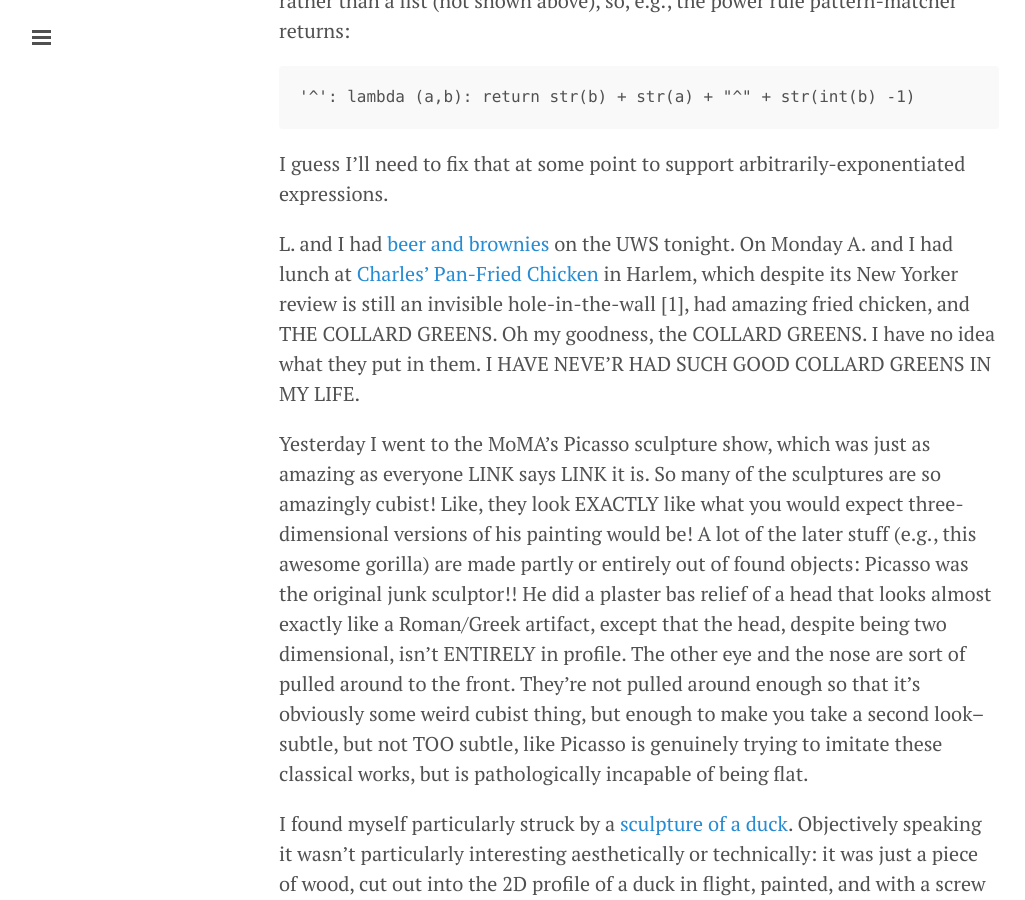
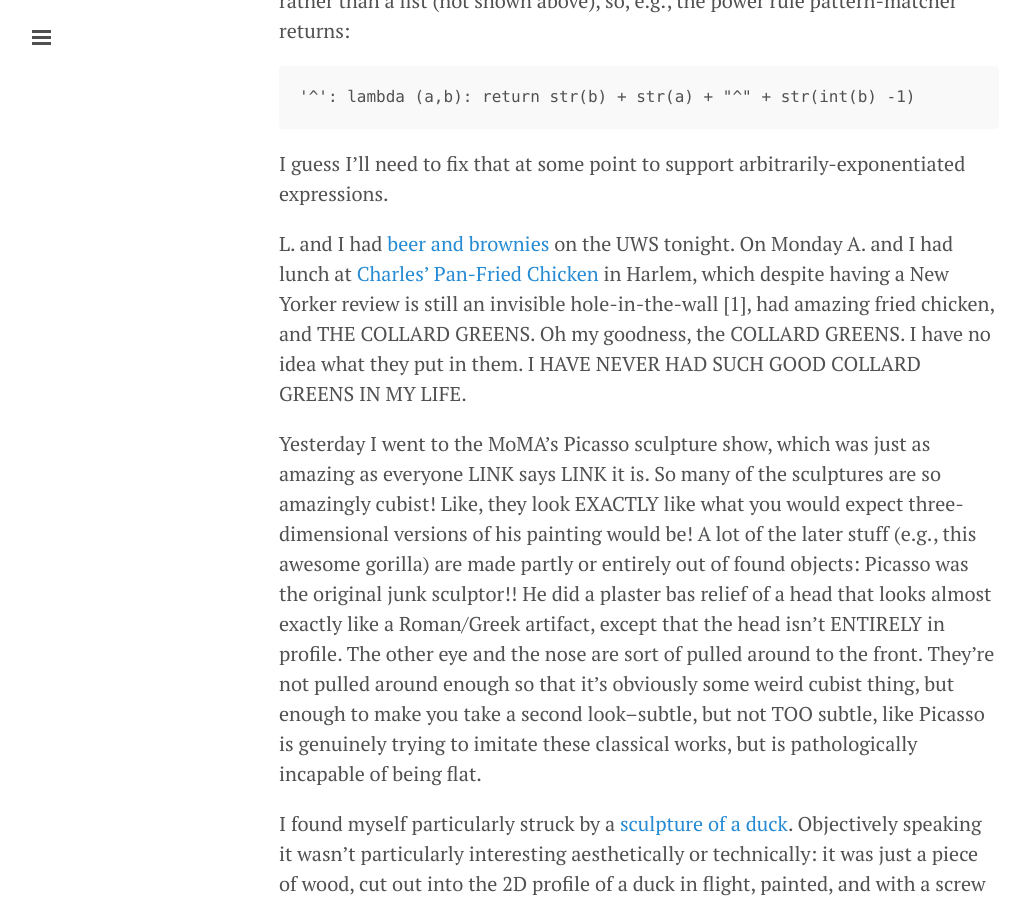
Before and after one commit to amalex5/amalex5.github.io, a Jekyll site: the page built from _posts/2016-02-03-recurse-center-day-5-3.markdown, in a window 1280 px wide and 900 px high, scrolled down 3299 px. Shown: the whole window, without its empty margins (1-1026 px from the left). Built offline with Jekyll 4.4.1, drawn with Linux system fonts in a browser that asks for light colours.

Commit message:
Post update: Recurse Center, Day 5.3

```diff
--- a/_posts/2016-02-03-recurse-center-day-5-3.markdown
+++ b/_posts/2016-02-03-recurse-center-day-5-3.markdown
@@ -59,9 +59,9 @@ Anyway, I toyed with the idea of implementing as few differentiation rules as po
 
 I guess I'll need to fix that at some point to support arbitrarily-exponentiated expressions.
 
-L. and I had [beer and brownies](http://westendhall.com/) on the UWS tonight. On Monday A. and I had lunch at [Charles' Pan-Fried Chicken](http://www.newyorker.com/culture/culture-desk/fried-chicken-king-harlem) in Harlem, which despite its New Yorker review is still an invisible hole-in-the-wall [1], had amazing fried chicken, and THE COLLARD GREENS. Oh my goodness, the COLLARD GREENS. I have no idea what they put in them. I HAVE NEVE'R HAD SUCH GOOD COLLARD GREENS IN MY LIFE.
+L. and I had [beer and brownies](http://westendhall.com/) on the UWS tonight. On Monday A. and I had lunch at [Charles' Pan-Fried Chicken](http://www.newyorker.com/culture/culture-desk/fried-chicken-king-harlem) in Harlem, which despite having a New Yorker review is still an invisible hole-in-the-wall [1], had amazing fried chicken, and THE COLLARD GREENS. Oh my goodness, the COLLARD GREENS. I have no idea what they put in them. I HAVE NEVER HAD SUCH GOOD COLLARD GREENS IN MY LIFE.
 
-Yesterday I went to the MoMA's Picasso sculpture show, which was just as amazing as everyone LINK says LINK it is. So many of the sculptures are so amazingly cubist! Like, they look EXACTLY like what you would expect three-dimensional versions of his painting would be! A lot of the later stuff (e.g., this awesome gorilla) are made partly or entirely out of found objects: Picasso was the original junk sculptor!! He did a plaster bas relief of a head that looks almost exactly like a Roman/Greek artifact, except that the head, despite being two dimensional, isn't ENTIRELY in profile. The other eye and the nose are sort of pulled around to the front. They're not pulled around enough so that it's obviously some weird cubist thing, but enough to make you take a second look–subtle, but not TOO subtle, like Picasso is genuinely trying to imitate these classical works, but is pathologically incapable of being flat.
+Yesterday I went to the MoMA's Picasso sculpture show, which was just as amazing as everyone LINK says LINK it is. So many of the sculptures are so amazingly cubist! Like, they look EXACTLY like what you would expect three-dimensional versions of his painting would be! A lot of the later stuff (e.g., this awesome gorilla) are made partly or entirely out of found objects: Picasso was the original junk sculptor!! He did a plaster bas relief of a head that looks almost exactly like a Roman/Greek artifact, except that the head isn't ENTIRELY in profile. The other eye and the nose are sort of pulled around to the front. They're not pulled around enough so that it's obviously some weird cubist thing, but enough to make you take a second look–subtle, but not TOO subtle, like Picasso is genuinely trying to imitate these classical works, but is pathologically incapable of being flat.
 
 I found myself particularly struck by a [sculpture of a duck](https://news.artnet.com/wp-content/news-upload/2015/09/bird-2.jpg). Objectively speaking it wasn't particularly interesting aesthetically or technically: it was just a piece of wood, cut out into the 2D profile of a duck in flight, painted, and with a screw eyelet for an eye and forks for legs (which are stuck out as if it's walking), yet I couldn't stop looking at it. Maybe it's because I was already in a wistful mood, but eventually I looked in the catalog and saw that it's in private hands, and I was even more entranced. I'll probably never see this duck again.
 
```
